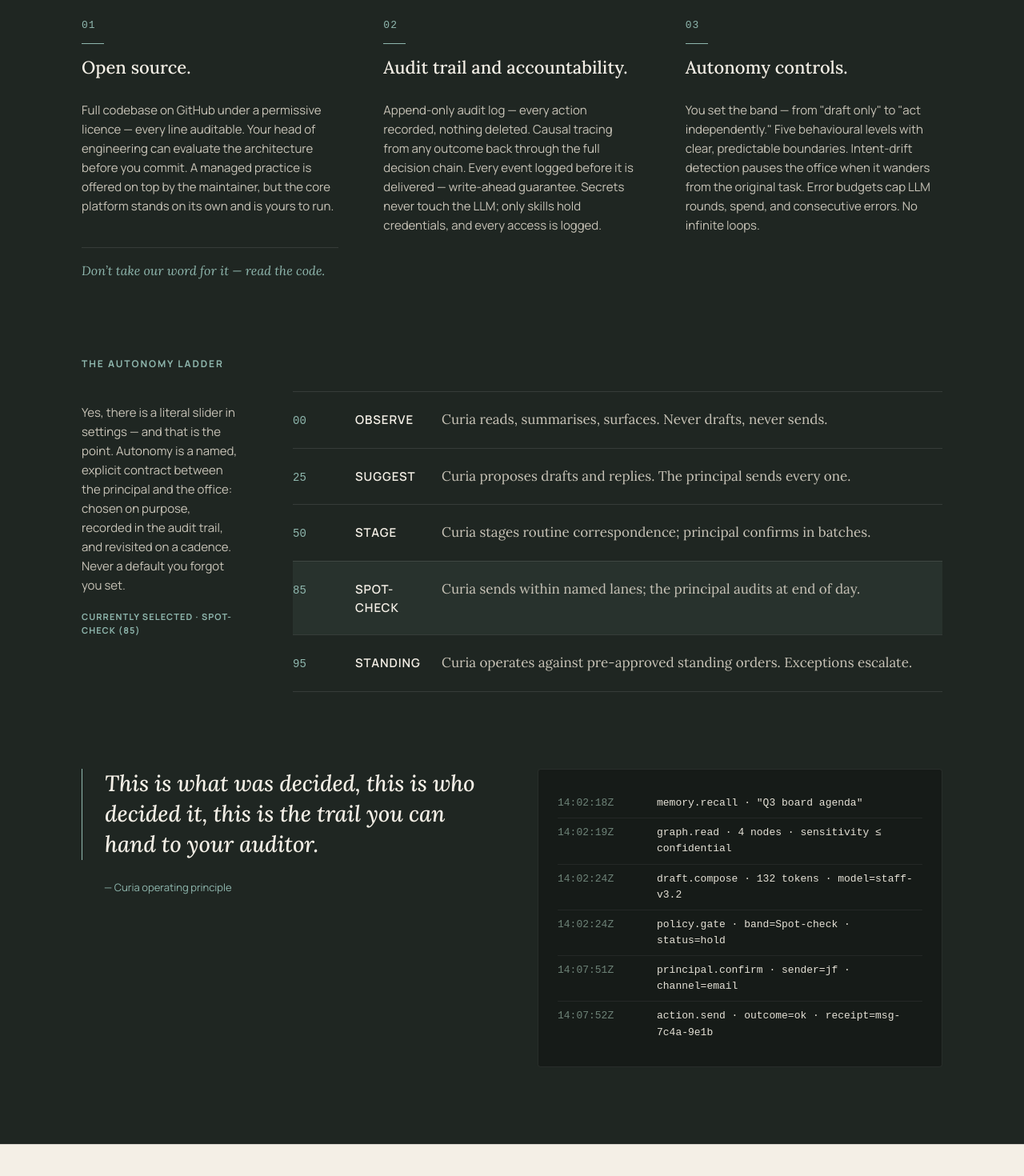
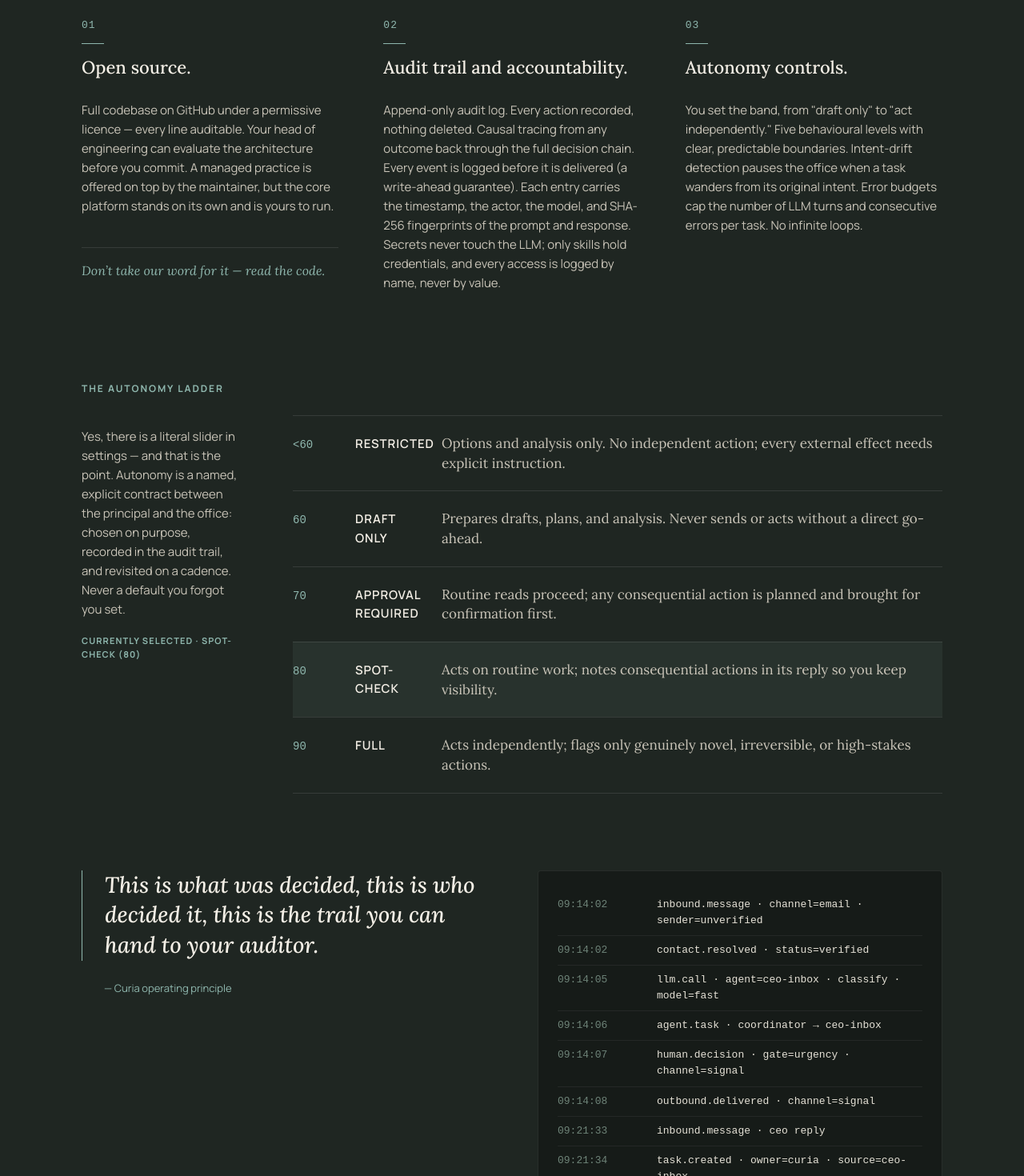
Before and after one commit to josephfung/curia-website, a React (Vite) app: page / in a window 1280 px wide. Shown: the part 3260-4730 px from the top of the page at 80% size. Built offline with nearby package versions, Linux system fonts and the light colour scheme; a web font is replaced by a local one.

Commit message:
fix: correct autonomy ladder, audit trace, and governance claims to match shipped product

```diff
--- a/src/pages/HomePage.jsx
+++ b/src/pages/HomePage.jsx
@@ -106,22 +106,22 @@
     {
       n: '02',
       title: 'Audit trail and accountability.',
-      body: 'Append-only audit log — every action recorded, nothing deleted. Causal tracing from any outcome back through the full decision chain. Every event logged before it is delivered — write-ahead guarantee. Secrets never touch the LLM; only skills hold credentials, and every access is logged.',
+      body: 'Append-only audit log. Every action recorded, nothing deleted. Causal tracing from any outcome back through the full decision chain. Every event is logged before it is delivered (a write-ahead guarantee). Each entry carries the timestamp, the actor, the model, and SHA-256 fingerprints of the prompt and response. Secrets never touch the LLM; only skills hold credentials, and every access is logged by name, never by value.',
     },
     {
       n: '03',
       title: 'Autonomy controls.',
-      body: 'You set the band — from "draft only" to "act independently." Five behavioural levels with clear, predictable boundaries. Intent-drift detection pauses the office when it wanders from the original task. Error budgets cap LLM rounds, spend, and consecutive errors. No infinite loops.',
+      body: 'You set the band, from "draft only" to "act independently." Five behavioural levels with clear, predictable boundaries. Intent-drift detection pauses the office when a task wanders from its original intent. Error budgets cap the number of LLM turns and consecutive errors per task. No infinite loops.',
     },
   ];
   const bands = [
-    { num: '00', name: 'Observe',    desc: 'Curia reads, summarises, surfaces. Never drafts, never sends.' },
-    { num: '25', name: 'Suggest',    desc: 'Curia proposes drafts and replies. The principal sends every one.' },
-    { num: '50', name: 'Stage',      desc: 'Curia stages routine correspondence; principal confirms in batches.' },
-    { num: '85', name: 'Spot-check', desc: 'Curia sends within named lanes; the principal audits at end of day.' },
-    { num: '95', name: 'Standing',   desc: 'Curia operates against pre-approved standing orders. Exceptions escalate.' },
+    { num: '<60', name: 'Restricted',        desc: 'Options and analysis only. No independent action; every external effect needs explicit instruction.' },
+    { num: '60',  name: 'Draft Only',        desc: 'Prepares drafts, plans, and analysis. Never sends or acts without a direct go-ahead.' },
+    { num: '70',  name: 'Approval Required', desc: 'Routine reads proceed; any consequential action is planned and brought for confirmation first.' },
+    { num: '80',  name: 'Spot-check',        desc: 'Acts on routine work; notes consequential actions in its reply so you keep visibility.' },
+    { num: '90',  name: 'Full',              desc: 'Acts independently; flags only genuinely novel, irreversible, or high-stakes actions.' },
   ];
-  const [active, setActive] = useState(3);
+  const [active, setActive] = useState(3); // Spot-check
   return (
     <section className="m-section m-section-dark" id="governance">
       <div className="m-container">
@@ -182,12 +182,14 @@
             <div className="m-pullquote-attr">— Curia operating principle</div>
           </div>
           <div className="m-audit" aria-label="Sample audit trail">
-            <div className="m-audit-row"><span className="ts">14:02:18Z</span><span className="ev">memory.recall · "Q3 board agenda"</span></div>
-            <div className="m-audit-row"><span className="ts">14:02:19Z</span><span className="ev">graph.read · 4 nodes · sensitivity ≤ confidential</span></div>
-            <div className="m-audit-row"><span className="ts">14:02:24Z</span><span className="ev">draft.compose · 132 tokens · model=staff-v3.2</span></div>
-            <div className="m-audit-row"><span className="ts">14:02:24Z</span><span className="ev">policy.gate · band=Spot-check · status=hold</span></div>
-            <div className="m-audit-row"><span className="ts">14:07:51Z</span><span className="ev">principal.confirm · sender=jf · channel=email</span></div>
-            <div className="m-audit-row"><span className="ts">14:07:52Z</span><span className="ev">action.send · outcome=ok · receipt=msg-7c4a-9e1b</span></div>
+            <div className="m-audit-row"><span className="ts">09:14:02</span><span className="ev">inbound.message · channel=email · sender=unverified</span></div>
+            <div className="m-audit-row"><span className="ts">09:14:02</span><span className="ev">contact.resolved · status=verified</span></div>
+            <div className="m-audit-row"><span className="ts">09:14:05</span><span className="ev">llm.call · agent=ceo-inbox · classify · model=fast</span></div>
+            <div className="m-audit-row"><span className="ts">09:14:06</span><span className="ev">agent.task · coordinator → ceo-inbox</span></div>
+            <div className="m-audit-row"><span className="ts">09:14:07</span><span className="ev">human.decision · gate=urgency · channel=signal</span></div>
+            <div className="m-audit-row"><span className="ts">09:14:08</span><span className="ev">outbound.delivered · channel=signal</span></div>
+            <div className="m-audit-row"><span className="ts">09:21:33</span><span className="ev">inbound.message · ceo reply</span></div>
+            <div className="m-audit-row"><span className="ts">09:21:34</span><span className="ev">task.created · owner=curia · source=ceo-inbox</span></div>
           </div>
         </div>
       </div>
```
